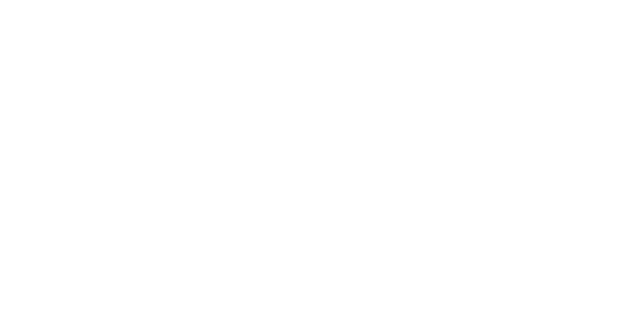
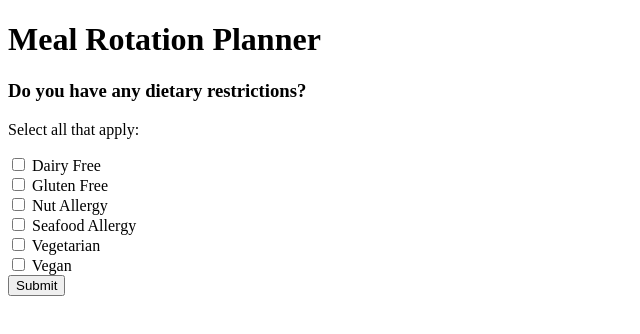
Before and after one commit to MTiergarten/redi-webdev-project, a plain HTML site: page index.html in a window 1280 px wide. Shown: the whole page, without its empty margins (0-640 px from the left). Drawn offline with Linux system fonts and the light colour scheme.

Commit message:
created form for dietary restrictions

```diff
--- a/index.html
+++ b/index.html
@@ -8,6 +8,34 @@
     <link rel="stylesheet" href="style.css">
 </head>
 <body>
-<script src="script.js"></script>
+    <h1>Meal Rotation Planner</h1>
+
+    <h3>Do you have any dietary restrictions?</h3>
+
+    <form id = "userPreferences">
+
+        <p>Select all that apply:</p>
+
+        <input type = "checkbox" id = "dairy" name = "dairy">
+        <label for = "dairy">Dairy Free</label><br>
+
+        <input type = "checkbox" id = "gluten" name = "gluten">
+        <label for = "gluten">Gluten Free</label><br>
+
+        <input type = "checkbox" id = "nuts" name = "nuts">
+        <label for = "nuts">Nut Allergy</label><br>
+
+        <input type = "checkbox" id = "seafood" name = "seafood">
+        <label for = "seafood">Seafood Allergy</label><br>
+
+        <input type = "checkbox" id = "vegetarian" name = "vegetarian">
+        <label for = "vegetarian">Vegetarian</label><br>
+
+        <input type = "checkbox" id = "vegan" name = "vegan">
+        <label for = "vegan">Vegan</label><br>
+
+        <input type = "submit" value="Submit">
+    </form>
+    <script src="script.js"></script>
 </body>
 </html>
```
